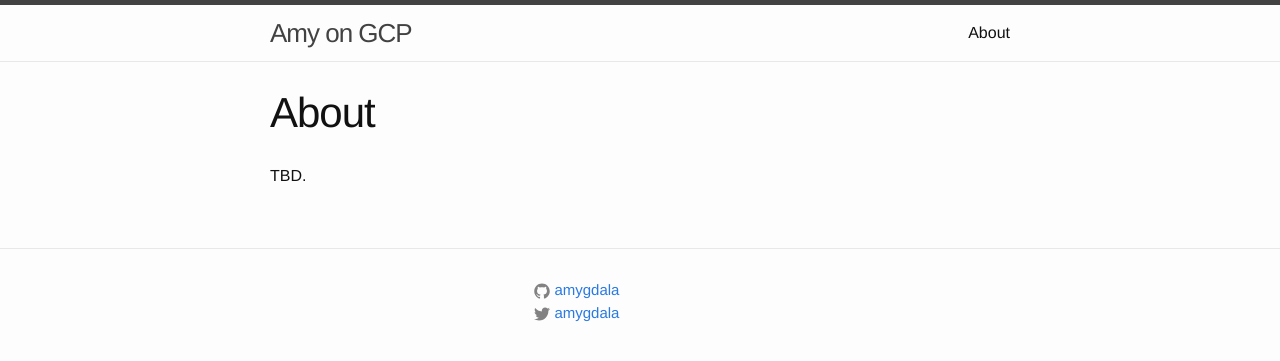
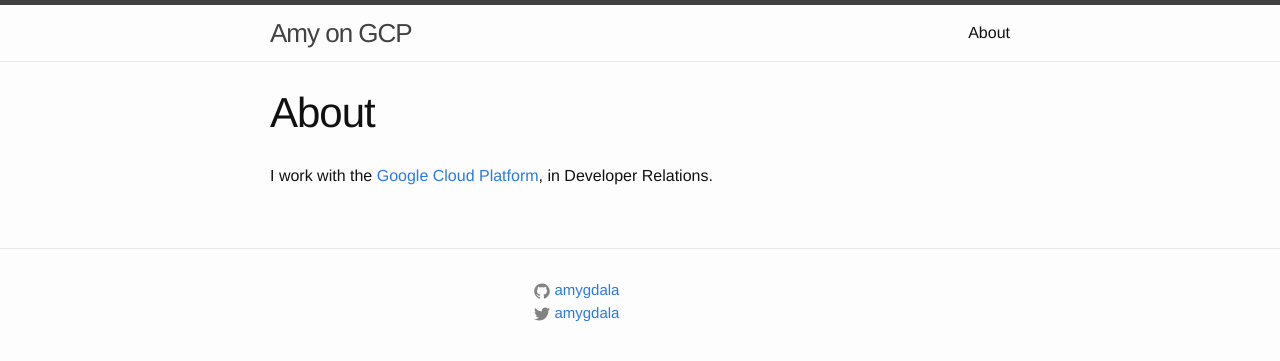
Before and after one commit to amygdala/amygdala.github.io, a Jekyll site: the page built from about.md, in a window 1280 px wide. Shown: the top 361 px of the page. Built offline with Jekyll 4.4.1, drawn with Linux system fonts in a browser that asks for light colours.

Commit message:
'about' info

```diff
--- a/about.md
+++ b/about.md
@@ -4,4 +4,5 @@ title: About
 permalink: /about/
 ---
 
-TBD.
+I work with the [Google Cloud Platform](https://cloud.google.com/),
+in Developer Relations.
```
